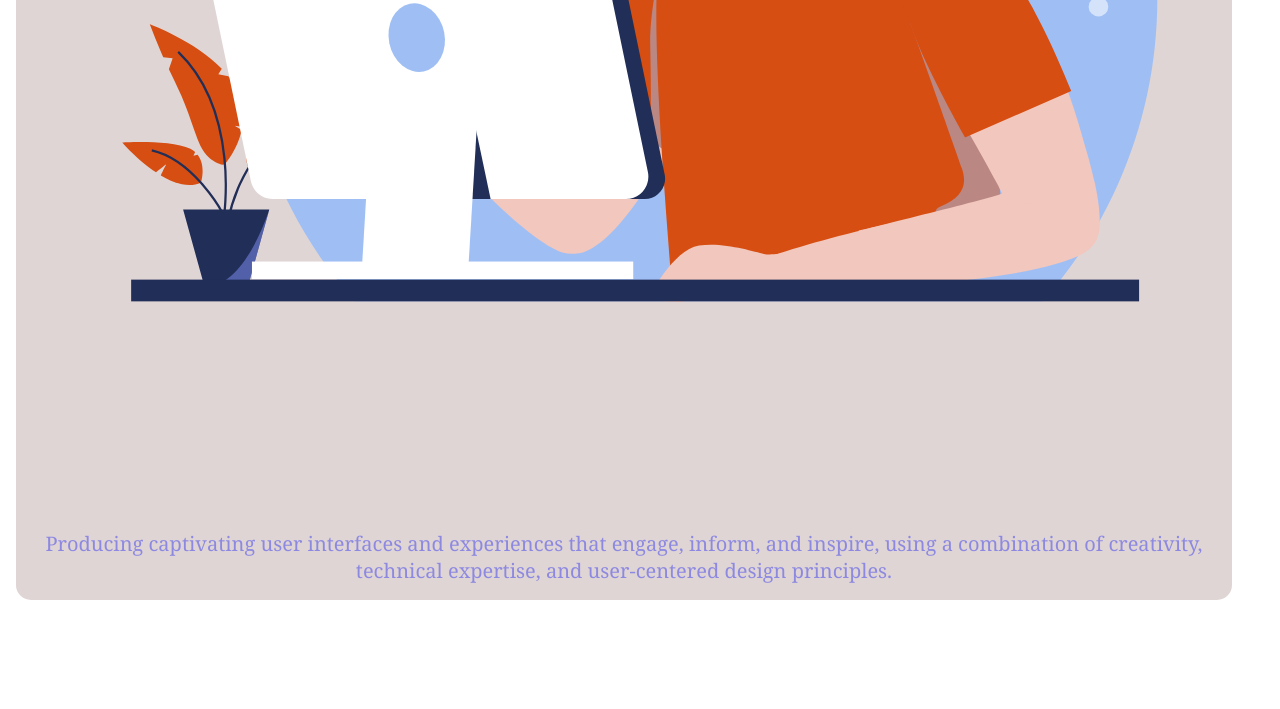
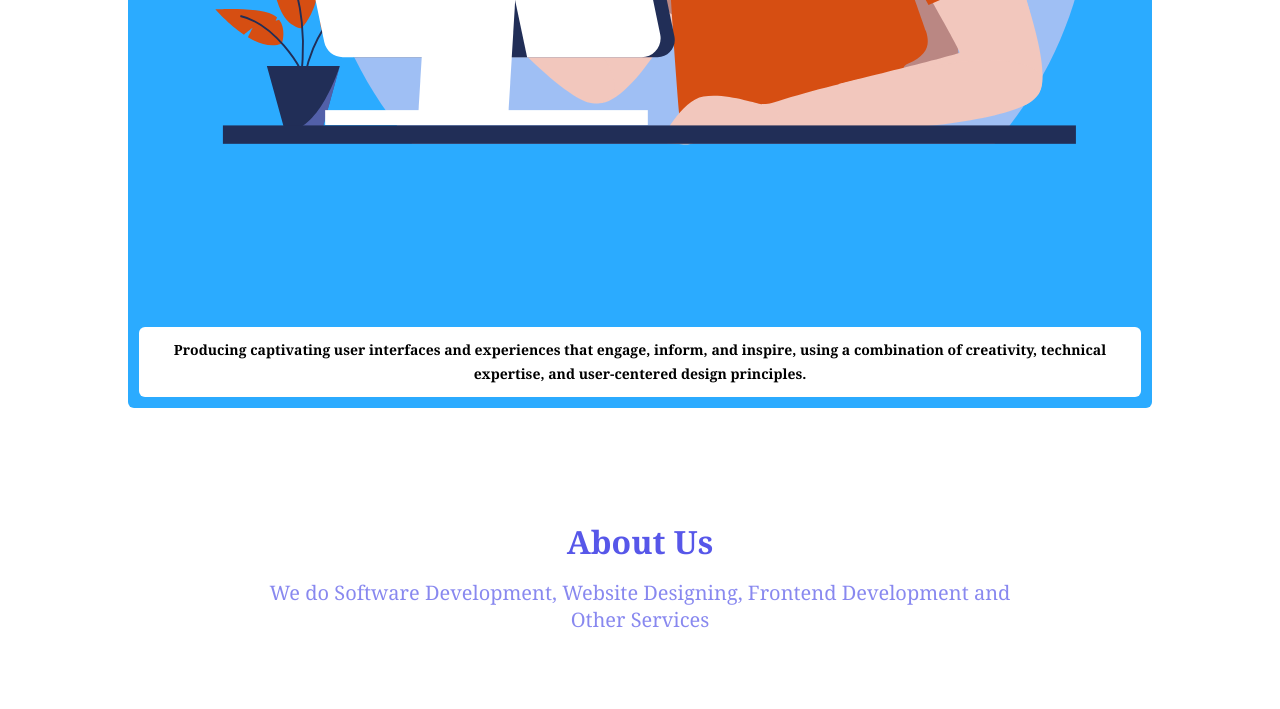
Before and after one commit to Ayomikun12/MyWeb, a plain HTML site: page index.html in a window 1280 px wide. Shown: the part 3374-4083 px from the top of the page. Drawn offline with Linux system fonts and the light colour scheme.

Commit message:
Update styles.css

```diff
--- a/styles.css
+++ b/styles.css
@@ -206,27 +206,46 @@ nav .logo {
 }
 
 .world {
-    margin-top: 1rem;
+    /*margin-top: 1rem;
     background-color: rgb(223, 213, 213);;
     padding: 1rem;
     border-radius: 15px;
     width: 95%;
-    margin-left: 1rem;
+    margin-left: 1rem;*/
+    background-color: #2babff;
+    color: #fff;
+    padding: .7rem;
+    border-radius: 6px;
+    width: 80%;
+    margin: 0 auto;
+    text-align: center;
+    margin-top: 1rem;
+    animation: animateContent 2s ease-in forwards;
 }
 
-.world h1 {
+.world img {
     width: 100%;
-    font-size: 23px;
+    /*font-size: 23px;
     text-align: center;
-    color: rgb(87, 87, 233);
+    color: rgb(87, 87, 233);*/
 }
 
 .world p {
-    width: 100%;
+    /*width: 100%;
     font-size: 20px;
     text-align: center;
     opacity: .6;
-    color: rgb(87, 87, 233);
+    color: rgb(87, 87, 233);*/
+    text-align: center;
+    margin-top: 1rem;
+    font-size: 14px;
+    font-weight: 700;
+    background-color: #fff;
+    color: #000;
+    padding: .7rem;
+    width: 100%;
+    border-radius: 6px;
+    line-height: 1.7;
 }
 
 .about {
```
